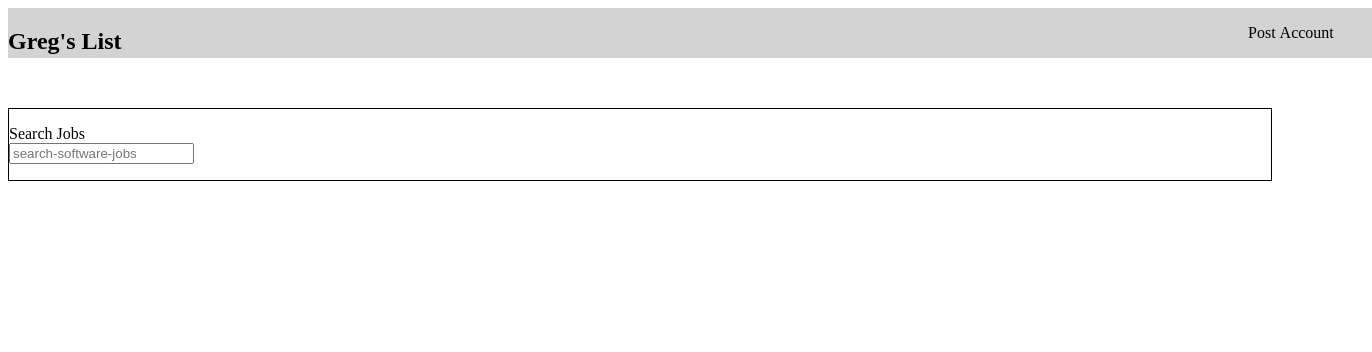
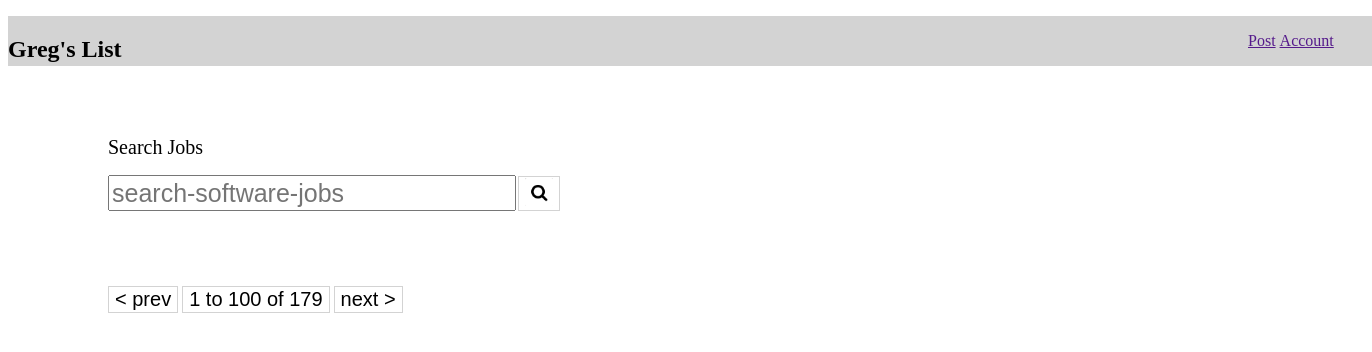
Before and after one commit to zwillerzoog/Gregslist, a plain HTML site: page index.html in a window 1280 px wide. Shown: the whole page, 1372 px wide, since content can reach past the window. Drawn offline with Linux system fonts and the light colour scheme.

Commit message:
second commit

```diff
--- a/index.html
+++ b/index.html
@@ -10,16 +10,27 @@
 	<nav>
 		<h1>Greg's List</h1>
 		<ul>
-			<li>Post</li>
-			<li>Account</li>
+			<li><a href="">Post</a></li>
+			<li><a href="">Account</a></li>
 		</ul>
 	</nav>
 
 	<main>
 		<p>
 			<label>Search Jobs</label>
-			<input placeholder="search-software-jobs"></input>
+			<div class="bar">
+				<input placeholder="search-software-jobs"></input>
+				<button><img src="images/magnifying-glass.png">
+				</button>
+			</div>
 		</p>
+
+		<div class="directions">
+			<button> < prev </button>
+			<button> 1 to 100 of 179 </button>
+			<button> next > </button>
+		</div>
+
 	</main>
 </body>
 </html>
--- a/main.css
+++ b/main.css
@@ -19,12 +19,53 @@ li {
 }
 
 main {
-	border: 1px solid black;
-	top: 100px;
+	top: 120px;
+	left: 100px;
 	position: relative;
 	margin-left: auto;
 	margin-right: auto;
 }
+
+div {
+	display: inline-block;
+}
+
+label {
+	font-size: 20px;
+}
+
 input {
 	display: block;
+	height: 30px;
+	width: 400px;
+	font-size: 25px;
 }
+
+button {
+	background-color: white;
+	border: 1px solid lightgrey;
+}
+
+.bar button {
+	display: inline-block;
+	position: absolute;
+	bottom: 0px;
+	left:410px;
+}
+
+img {
+	width: 28px;
+	height: 28px;
+}
+
+.directions {
+	display: inline;
+	position: absolute;
+	top: 150px;
+
+}
+
+.directions > button {
+	font-size: 20px;
+
+}
```
Also changed, not shown: Images/magnifying-glass.png (added), 1 other file.
